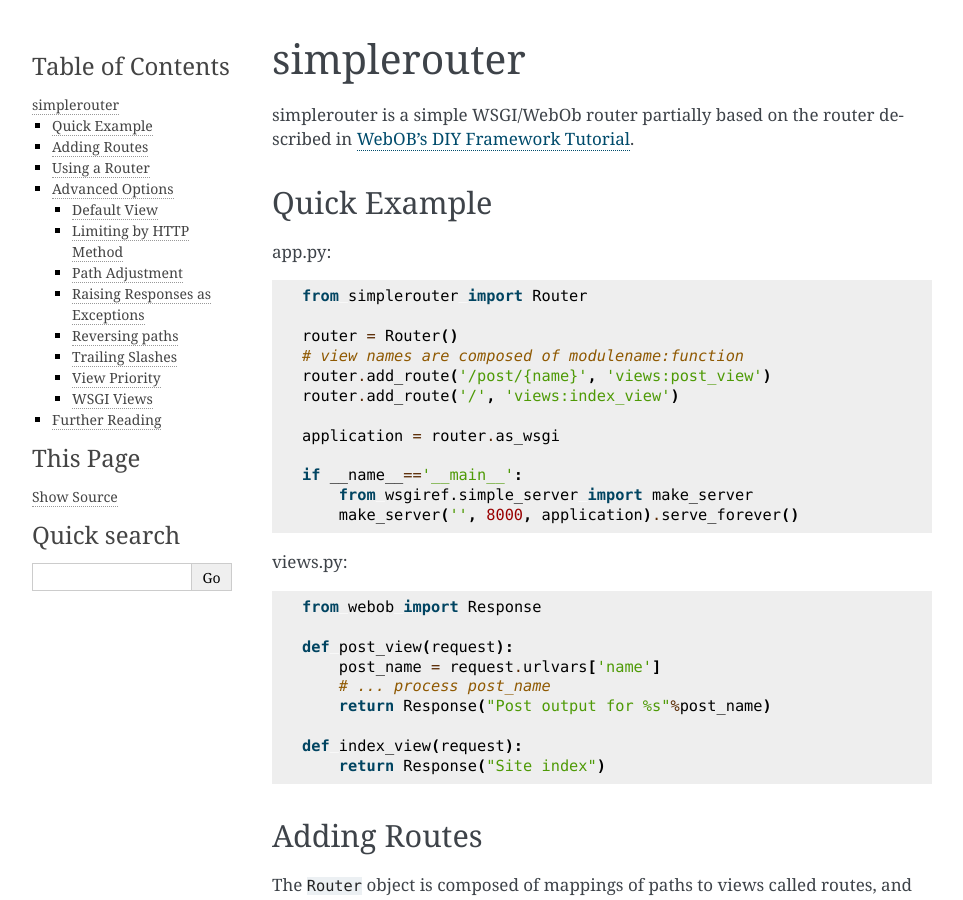
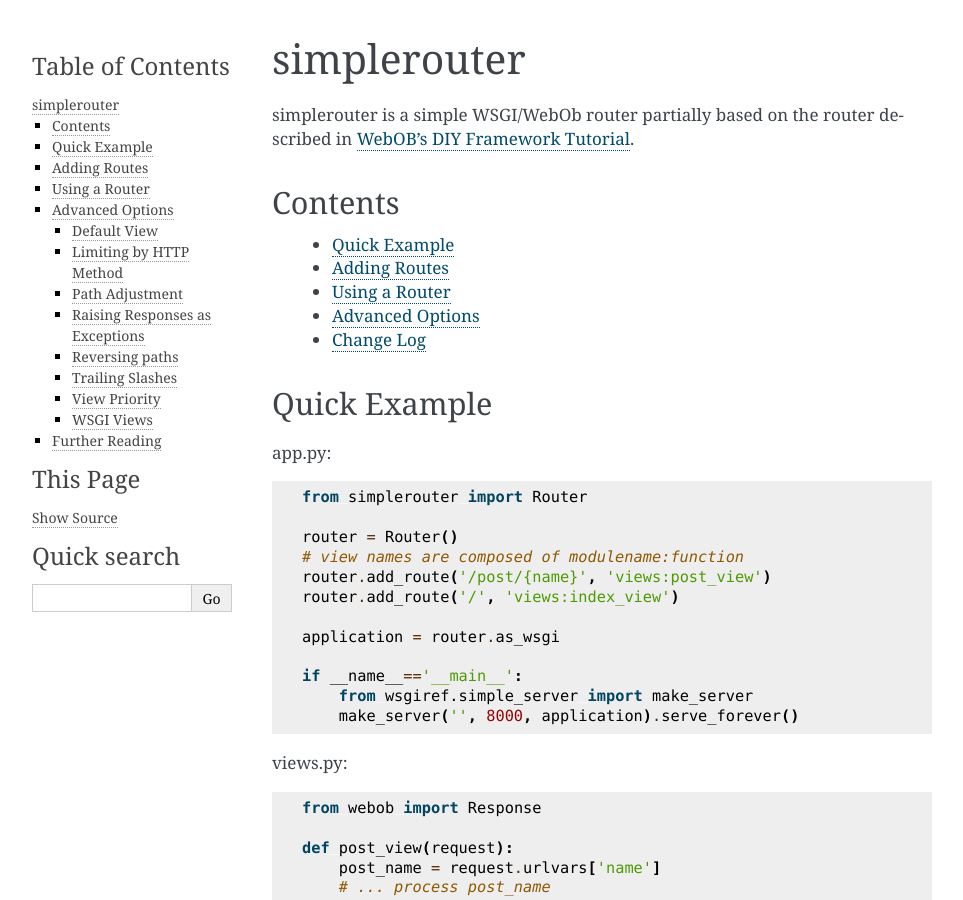
Before and after one commit to rschoon/simplerouter, a Sphinx documentation site: the page built from docs/index.rst, in a window 1280 px wide and 900 px high. Shown: the whole window, without its empty margins (148-1111 px from the left). Built offline with Sphinx 7.4.7, drawn with Linux system fonts in a browser that asks for light colours.

Commit message:
Add table of contents to docs, and include change log.

```diff
--- a/CHANGES.rst
+++ b/CHANGES.rst
@@ -1,6 +1,6 @@
 
-Changes
-=======
+Change Log
+==========
 
 1.2 (TBD)
 ---------
--- /dev/null
+++ b/docs/changelog.rst
@@ -0,0 +1,2 @@
+
+.. include:: ../CHANGES.rst
--- a/docs/index.rst
+++ b/docs/index.rst
@@ -5,6 +5,17 @@
 simplerouter is a simple WSGI/WebOb router partially based on
 the router described in `WebOB's DIY Framework Tutorial
 <http://docs.webob.org/en/latest/do-it-yourself.html>`_.
+
+Contents
+--------
+
+ * :ref:`quick-example`
+ * :ref:`adding-routes`
+ * :ref:`using-a-router`
+ * :ref:`advanced-options`
+ * :doc:`changelog`
+
+.. _quick-example:
 
 Quick Example
 -------------
@@ -40,6 +51,7 @@
     def index_view(request):
         return Response("Site index")
 
+.. _adding-routes:
 
 Adding Routes
 -------------
@@ -110,6 +122,8 @@
     It is the ``path_info`` that the ``Router`` object matches route
     paths against.
 
+.. _using-a-router:
+
 Using a Router
 --------------
 
@@ -138,6 +152,7 @@
 
     application = router.as_wsgi
 
+.. _advanced-options:
 
 Advanced Options
 ----------------
```
